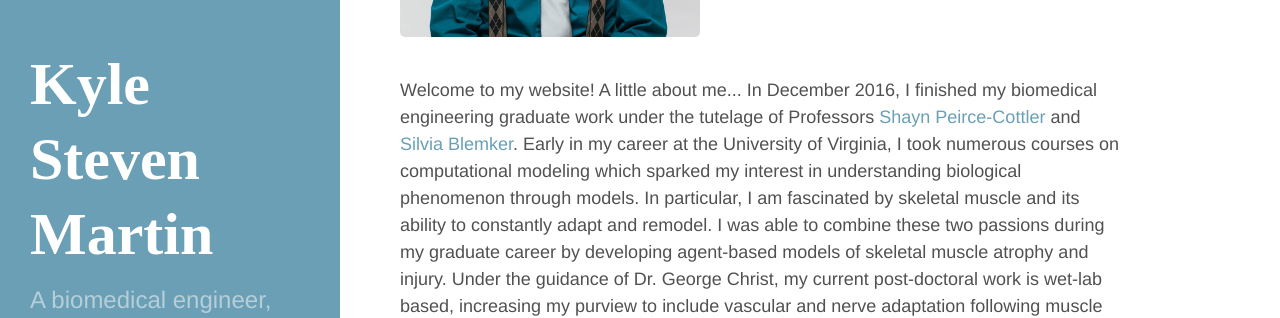
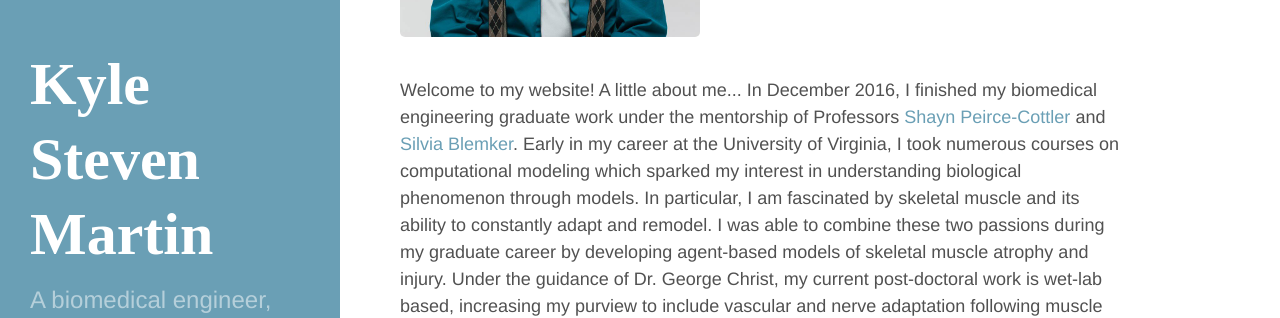
Before and after one commit to ksm362/ksm362.github.io, a Jekyll site: the page built from index.html, in a window 1280 px wide and 951 px high. Shown: the part 343-661 px from the top of the window. Built offline with Jekyll 4.4.1, drawn with Linux system fonts in a browser that asks for light colours; Markdown is read by kramdown in place of the engine named in the settings; the list of posts is cut into pages by our own code.

```diff
--- a/_config.yml
+++ b/_config.yml
@@ -1,5 +1,5 @@
 # Dependencies
-#markdown:         redcarpet
+markdown: redcarpet
 gems: [jekyll-paginate]
 #highlighter:      pygments
 future: true
--- a/index.html
+++ b/index.html
@@ -10,7 +10,7 @@ title: Home
 <div class="posts" style="clear:left">
 <p>
 	Welcome to my website! A little about me... In December 2016, I finished my biomedical engineering graduate work under the
-	tutelage of Professors <a href="http://bme.virginia.edu/peirce/">Shayn Peirce-Cottler</a> and
+	mentorship of Professors <a href="http://bme.virginia.edu/peirce/">Shayn Peirce-Cottler</a> and
 	<a href="http://bme.virginia.edu/muscle/">Silvia Blemker</a>. Early in my career at the University of Virginia, I took numerous courses
 	on computational modeling which sparked my interest in understanding biological phenomenon through models.
 	In particular, I am fascinated by skeletal muscle and its ability to constantly adapt and remodel.
```
Also changed, not shown: _posts/2016-02-24-Sarcomere organization.md (+1 -1 lines).
